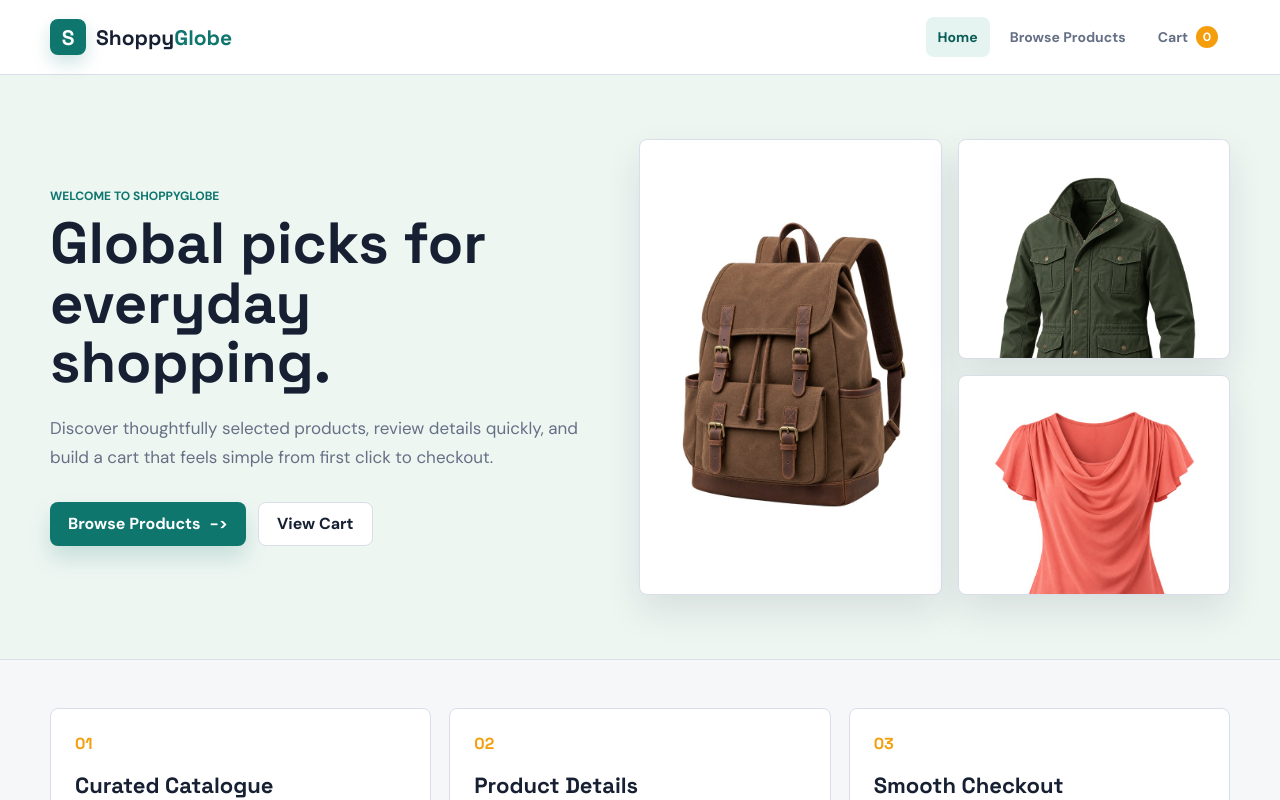
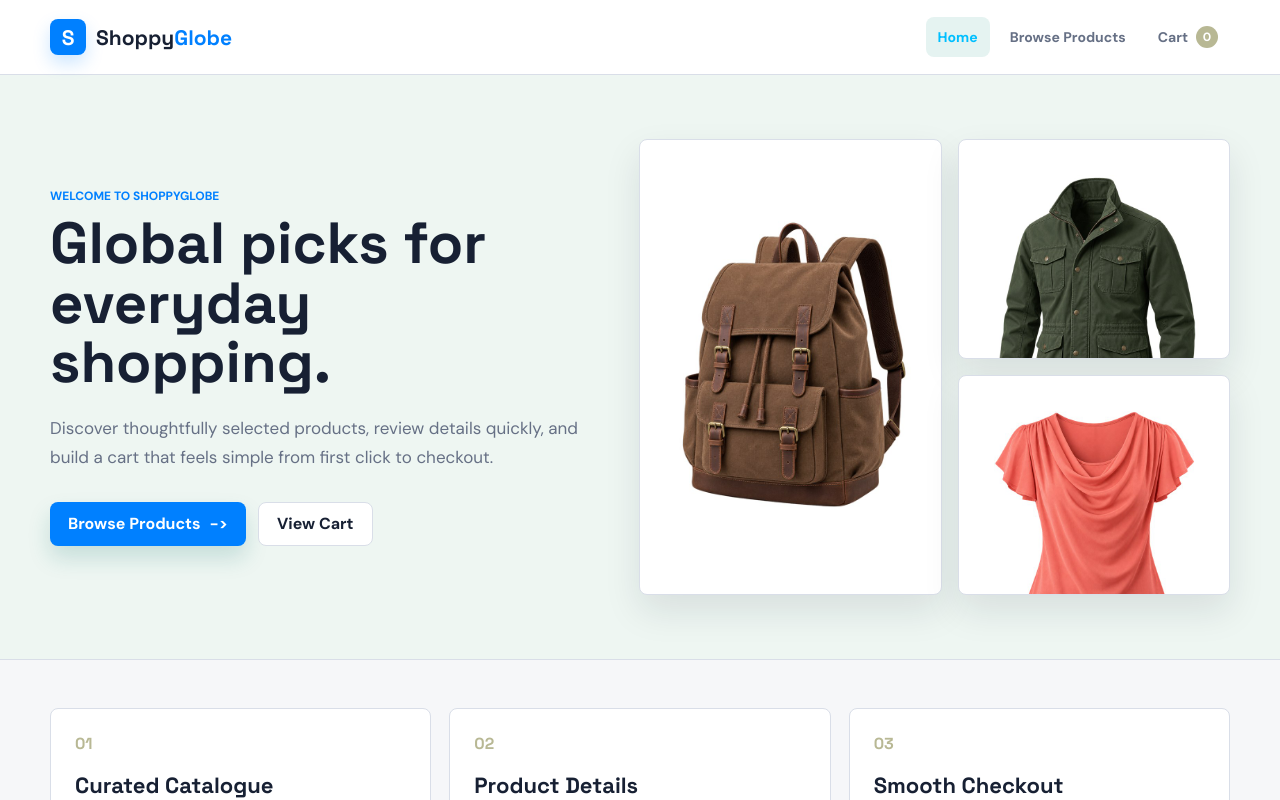
Before and after one commit to debgourab/ShoppyGlobe-React, a React (Vite) app: page / in a window 1280 px wide. Shown: the top 800 px of the page. Built offline with nearby package versions, Linux system fonts and the light colour scheme.

Commit message:
Updated index.css styles

```diff
--- a/src/styles/index.css
+++ b/src/styles/index.css
@@ -9,9 +9,9 @@
   --ink: #172033;
   --muted: #667085;
   --line: #d9dee8;
-  --primary: #0f766e;
-  --primary-dark: #0a5d57;
-  --accent: #f59e0b;
+  --primary: 	#0080ff;
+  --primary-dark: #00bfff;
+  --accent: #b8b894;
   --soft-primary: #e5f3f1;
   --surface: #ffffff;
   --success: #15803d;
@@ -106,7 +106,7 @@ img {
   border-radius: 8px;
   color: #ffffff;
   background: var(--primary);
-  box-shadow: 0 8px 18px rgba(15, 118, 110, 0.2);
+  box-shadow: 0 8px 18px rgba(0, 128, 255, 0.2);
 }
 
 .nav-links {
```
